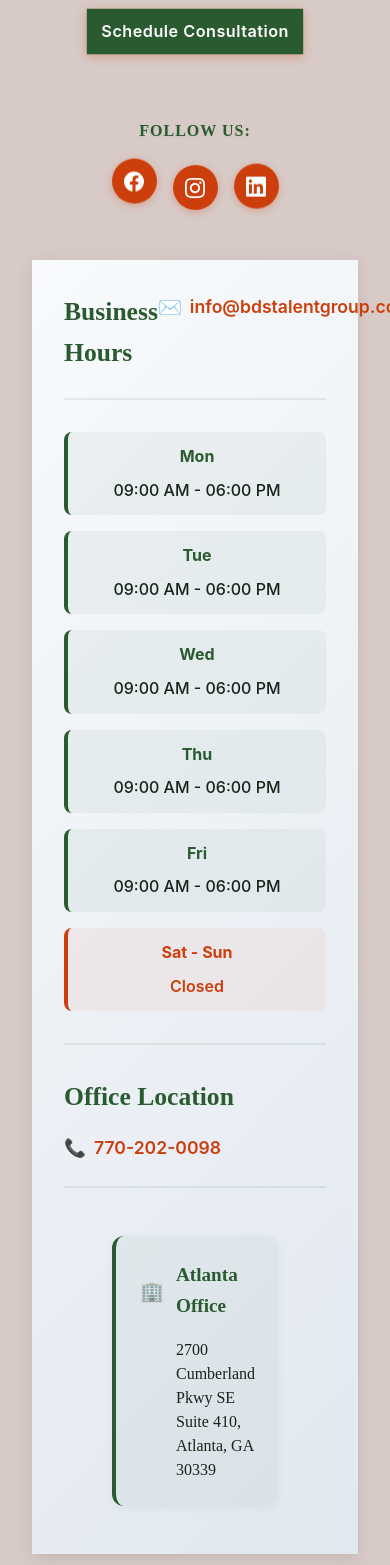
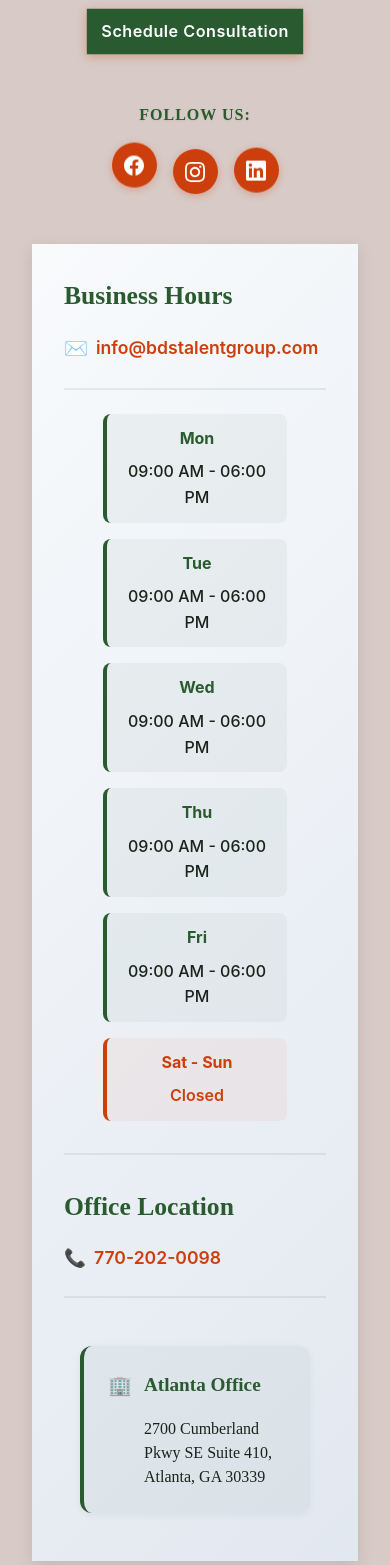
Before and after one commit to CartezDew/bdsfrontend, a React (Vite) app: page / in a window 390 px wide. Shown: the part 9720-11285 px from the top of the page. Built offline with nearby package versions, Linux system fonts and the light colour scheme.

Commit message:
updated officehours component with responsive design for moble devices

```diff
--- a/src/styles/facts.css
+++ b/src/styles/facts.css
@@ -1,6 +1,6 @@
 /* FAQ Section Styles */
 .faq-section {
-  padding: 2rem 2rem;
+  padding: 2.5rem 2rem;
   background: var(--color-hunter-green);
 }
 
--- a/src/styles/officeHoursLocations.css
+++ b/src/styles/officeHoursLocations.css
@@ -6,18 +6,18 @@
 }
 
 .container {
-  max-width: 1300px;
+  max-width: 1400px;
   margin: 0 auto;
 }
 
 /* Main Section Header */
 .section-header {
   text-align: center;
-  margin-bottom: 3rem;
+  margin-bottom: 2rem;
 }
 
 .section-header h2 {
-  font-size: 2.5rem;
+  font-size: clamp(1.8rem, 3.7vw, 2.5rem);
   color: var(--color-hunter-green);
   font-weight: 700;
   font-family: 'Playfair Display', serif;
@@ -25,7 +25,7 @@
 }
 
 .section-header p {
-  font-size: 1.1rem;
+  font-size: clamp(1.1rem, 1.7vw, 1.3rem);
   color: var(--color-eerie-black);
   font-weight: 400;
   margin: 0 0 1.5rem 0;
@@ -37,7 +37,7 @@
   color: white;
   border: none;
   padding: 0.6rem 0.9rem;
-  font-size: 1rem;
+  font-size: clamp(1rem, 1.9vw, 1.4rem);
   font-weight: 600;
   cursor: pointer;
   transition: transform 0.15s ease, opacity 0.15s ease, background-color 0.2s ease, color 0.2s ease;
@@ -66,19 +66,17 @@
 
 }
 
-
-
 .office-hours-header {
   display: flex;
   justify-content: space-between;
   align-items: flex-start;
-  margin-bottom: 2rem;
+  margin-bottom: clamp(1.5rem, 2.7vw, 2rem);
   padding-bottom: 1.5rem;
   border-bottom: 2px solid rgba(51, 103, 59, 0.1);
 }
 
 .office-hours-header h3 {
-  font-size: 1.6rem;
+  font-size: clamp(1.6rem, 2.7vw, 2rem);
   color: var(--color-hunter-green);
   font-weight: 700;
   font-family: 'Playfair Display', serif;
@@ -90,7 +88,7 @@
   align-items: center;
   gap: 0.5rem;
   font-weight: 600;
-  font-size: 1.1rem;
+  font-size: clamp(1.1rem, 1.7vw, 1.3rem);
   color: var(--color-sinopia);
 }
 
@@ -163,7 +161,7 @@
 }
 
 .location-header h4 {
-  font-size: 1.6rem;
+  font-size: clamp(1.6rem, 2.7vw, 2rem);
   color: var(--color-hunter-green);
   font-weight: 700;
   font-family: 'Playfair Display', serif;
@@ -176,7 +174,7 @@
   gap: 0.5rem;
   color: var(--color-sinopia);
   font-weight: 600;
-  font-size: 1.1rem;
+  font-size: clamp(1.1rem, 1.7vw, 1.3rem);
 }
 
 .location-details {
@@ -239,6 +237,11 @@
 
 /* Responsive Design */
 @media (max-width: 768px) {
+  .office-hours-location-combined {
+    max-width: 550px;
+    align-items: center;
+    margin: 0 auto;
+  }
   .office-hours-locations {
     padding: 3rem 1rem;
   }
@@ -247,12 +250,23 @@
     font-size: 2rem;
   }
 
+  /* Stack Business Hours title and email like Locations header/phone */
+  .office-hours-header {
+    flex-direction: column;
+    gap: 1rem;
+    align-items: flex-start;
+  }
+  .main-email {
+    margin-top: 0rem;
+  }
+
   .office-hours-section {
     padding: 2rem 1.5rem;
   }
 
   .hours-grid {
     grid-template-columns: 1fr;
+    max-width: 70%;
   }
 
   .locations-grid {
@@ -280,6 +294,22 @@
   }
 }
 
+@media (max-width: 540px) {
+  .location-item-combined {
+    align-items: flex-start;
+    justify-content: flex-start;
+    width: 100%;
+    max-width: none;
+    align-self: stretch;
+    box-sizing: border-box;
+  }
+  .location-details {
+    padding-left: 1rem;
+    padding-right: 1rem;
+  }
+}
+
+
 @media (max-width: 480px) {
   .office-hours-locations {
     padding: 2rem 1rem;
@@ -298,6 +328,12 @@
     flex-direction: column;
     gap: 0.5rem;
     text-align: center;
+  }
+}
+
+@media (max-width: 380px) {
+  .main-email {
+    font-size: clamp(.9rem, 1.7vw, 1.3rem);
   }
 }
 
@@ -426,7 +462,7 @@
 /* Social Media Section */
 .social-media-section {
   text-align: center;
-  margin: 2rem 0 3rem 0;
+  margin: 2rem 0 2rem 0;
   padding: 1.5rem;
   /* background: linear-gradient(135deg, #8B4513 0%, #A0522D 100%); */
   border-radius: 12px;
@@ -435,7 +471,7 @@
 
 .follow-us-text {
   color: var(--color-hunter-green);
-  font-size: 1.2rem;
+  font-size: clamp(1.2rem, 2.7vw, 1.3rem);
   font-weight: 600;
   margin: 0 0 1.5rem 0;
   text-transform: uppercase;
@@ -489,28 +525,13 @@
   width: 30px;
   height: 30px;
 }
-/*
-.social-icon.facebook {
-  background: #1877F2;
-}
 
-.social-icon.facebook:hover {
-  background: #166FE5;
-  box-shadow: 0 4px 15px rgba(24, 119, 242, 0.5);
-} */
-
-/* .social-icon.instagram {
-  background: linear-gradient(45deg, #F09433 0%, #E6683C 25%, #DC2743 50%, #CC2366 75%, #BC1888 100%);
-} */
 
 .social-icon.instagram:hover {
   transform: translateY(-3px) scale(1.1);
   box-shadow: 0 4px 15px rgba(220, 39, 67, 0.5);
 }
-/*
-.social-icon.linkedin {
-  background: #0077B5;
-} */
+
 
 .social-icon.linkedin:hover {
   background: #006097;
```
